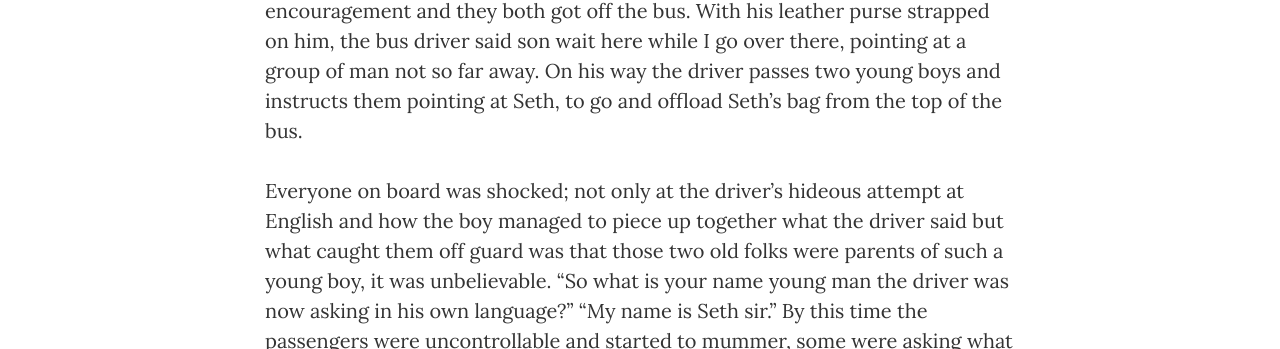
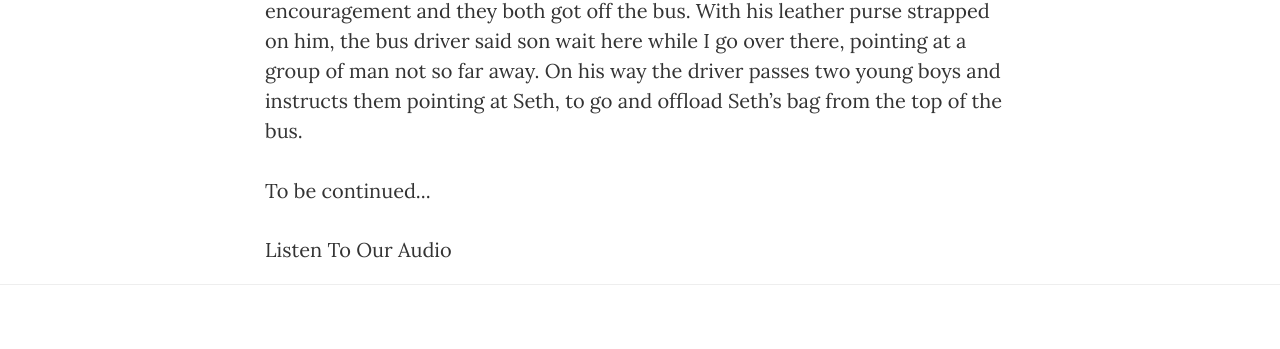
Before and after one commit to sethandleah/sethandleah.github.io, a website: page chapter7.html in a window 1280 px wide. Shown: the part 2480-2829 px from the top of the page. Drawn offline with nearby package versions, Linux system fonts and the light colour scheme.

Commit message:
edited chapter 7

```diff
--- a/chapter7.html
+++ b/chapter7.html
@@ -122,11 +122,6 @@
                         group of man not so far away. On his way the driver passes two young boys and instructs them pointing at Seth, to go and offload Seth’s bag from the top of the bus.
                     </p>
 
-                    <p>Everyone on board was shocked; not only at the driver’s hideous attempt at English and how the boy managed to piece up together what the driver said but what caught them off guard was that those two old folks were parents of such a
-                        young boy, it was unbelievable. “So what is your name young man the driver was now asking in his own language?” “My name is Seth sir.” By this time the passengers were uncontrollable and started to mummer, some were asking what
-                        kind of name is that while others were still paralyzed by his English acumen and the age of his parents.” His English is definitely not of the surrounding schools, of that I am sure,” murmured one of the gossiping maggots at the
-                        backseat. </p>
-
                     <p>To be continued...</p>
 
                     <a href="http://www.fromtexttospeech.com/"> Listen To Our Audio</a>
```
